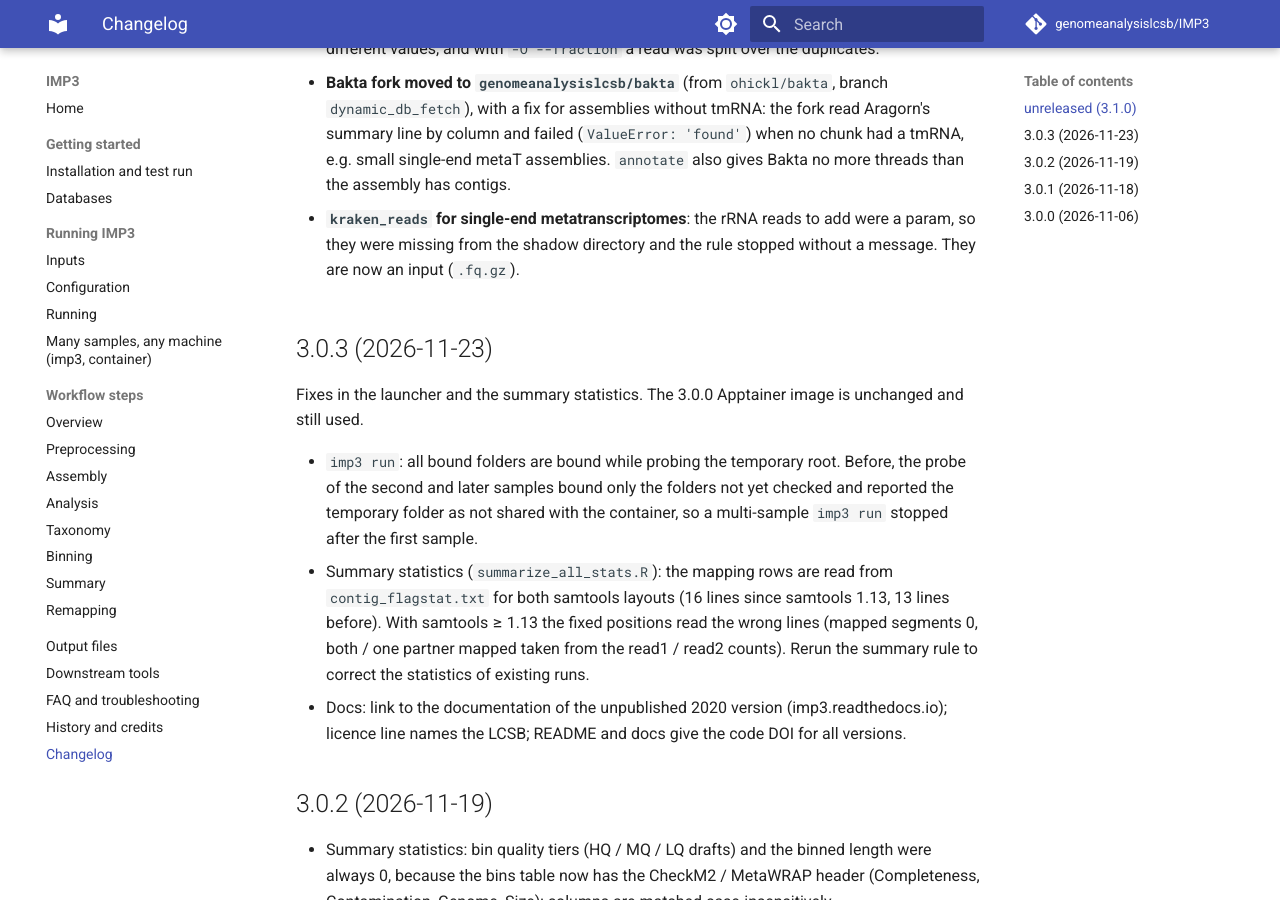
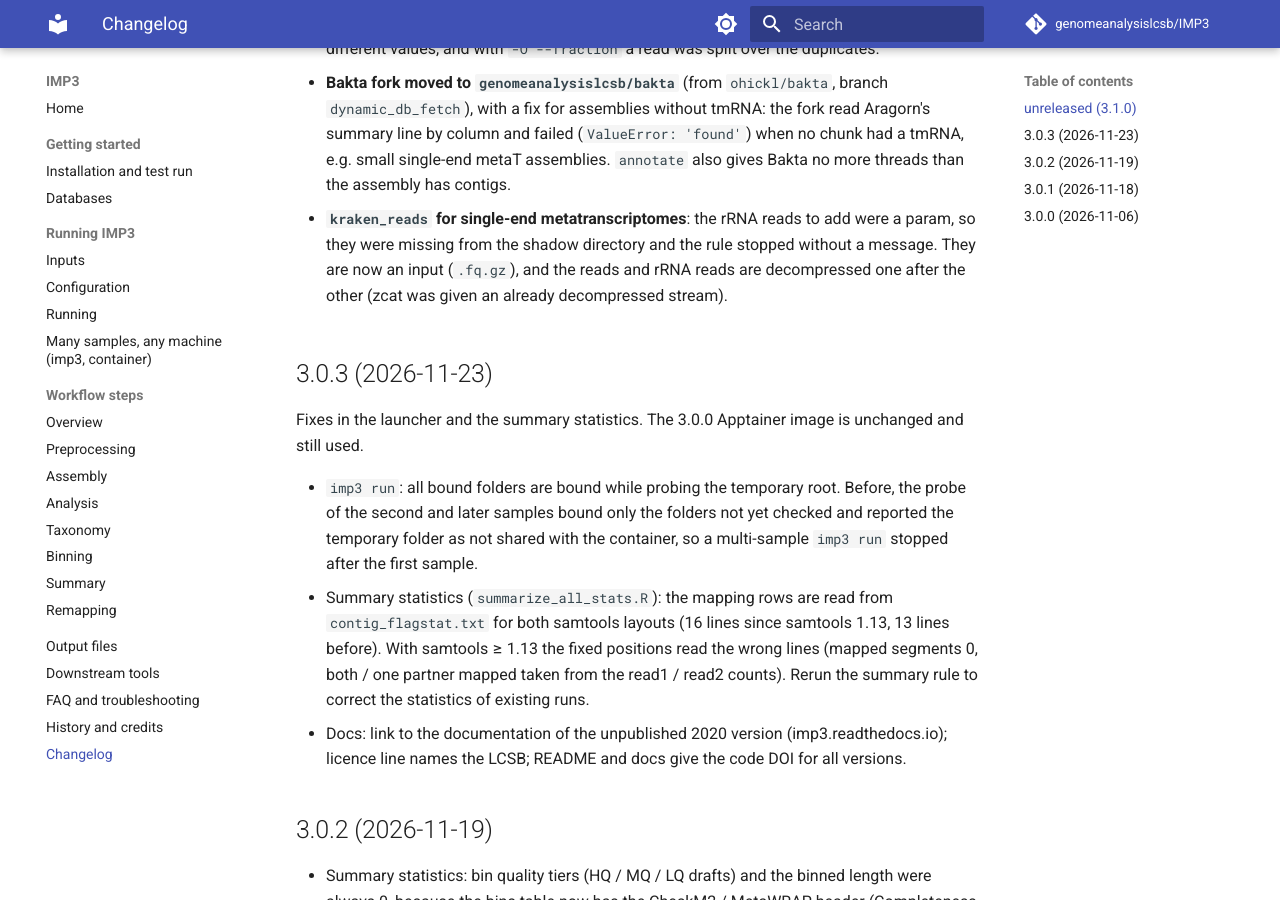
Before and after one commit to genomeanalysislcsb/IMP3, an MkDocs documentation site: the page built from docs/changelog.md, in a window 1280 px wide and 900 px high, scrolled down 1178 px. Built offline with MkDocs 1.6.1 and Material for MkDocs 9.7.7, drawn with Linux system fonts in a browser that asks for light colours; comment, search, counter and statistics services are not loaded.

Commit message:
kraken_reads single-end: concatenate reads and rRNA reads
zcat was given <(zcat rrna), an already decompressed stream, failed
with 'not in gzip format' and stopped the rule after 'Combining input
reads with rRNA reads...'. Both files are now decompressed in turn.

Co-Authored-By: Claude Opus 5.5 <noreply@anthropic.com>
Claude-Session: https://claude.ai/code/session_01L5bQxNJvvvTRxDQ7VNdjru

```diff
--- a/docs/changelog.md
+++ b/docs/changelog.md
@@ -45,7 +45,8 @@ IMP3 is the successor of IMP (Narayanasamy et al., *Genome Biol* 2016;17:260). C
   than the assembly has contigs.
 
 - **`kraken_reads` for single-end metatranscriptomes**: the rRNA reads to add were a param, so they were missing
-  from the shadow directory and the rule stopped without a message. They are now an input (`.fq.gz`).
+  from the shadow directory and the rule stopped without a message. They are now an input (`.fq.gz`), and the
+  reads and rRNA reads are decompressed one after the other (zcat was given an already decompressed stream).
 
 ## 3.0.3 (2026-11-23)
 
```
Also changed, not shown: CHANGELOG.md (+2 -1 lines), 1 other file.
